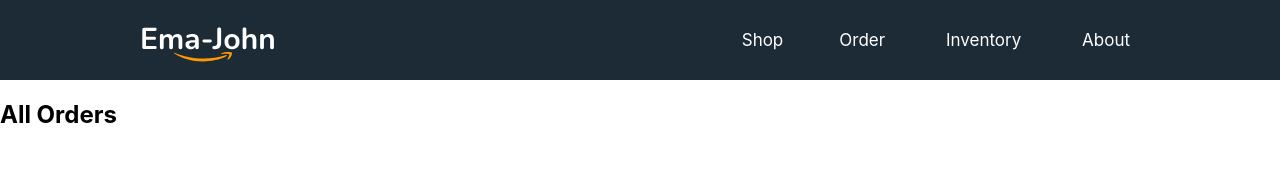
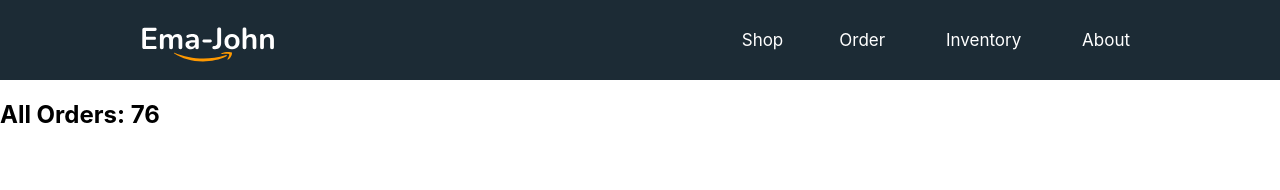
Before and after one commit to MohammadAmitHasan/React-emma-jhon-shoping, a React (Create React App) app: page /orders in a window 1280 px wide. Shown: the top 190 px of the page. Built offline with nearby package versions, Linux system fonts and the light colour scheme.

Commit message:
Custom load product hook implemented

```diff
--- /dev/null
+++ b/src/CustomHooks/useProducts.js
@@ -0,0 +1,13 @@
+import { useEffect, useState } from "react"
+
+const useProducts = () => {
+    const [products, setProducts] = useState([]);
+    useEffect(() => {
+        fetch('products.json')
+            .then(res => res.json())
+            .then(data => setProducts(data))
+    }, [])
+    return [products, setProducts];
+}
+
+export default useProducts;
--- a/src/components/Orders/Orders.js
+++ b/src/components/Orders/Orders.js
@@ -1,9 +1,12 @@
 import React from 'react';
+import useProducts from '../../CustomHooks/useProducts';
 
 const Orders = () => {
+    const [products, setProducts] = useProducts();
     return (
         <div>
-            <h2>All Orders</h2>
+            <h2>All Orders: {products.length}</h2>
+
         </div>
     );
 };
--- a/src/components/Shop/Shop.js
+++ b/src/components/Shop/Shop.js
@@ -1,19 +1,13 @@
 import React, { useEffect, useState } from 'react';
+import useProducts from '../../CustomHooks/useProducts';
 import { addToDb, getDataFromDB } from '../../utilities/fakedb';
 import Cart from '../Cart/Cart';
 import Product from '../Product/Product';
 import './Shop.css'
 
 const Shop = () => {
-    const [products, setProducts] = useState([]);
+    const [products, setProducts] = useProducts();
     const [cart, setCart] = useState([]);
-
-    // Effect handle for loading data from product database
-    useEffect(() => {
-        fetch('products.json')
-            .then(res => res.json())
-            .then(data => setProducts(data))
-    }, [])
 
     // Handle effect for loading data from local storage
     useEffect(() => {
```
